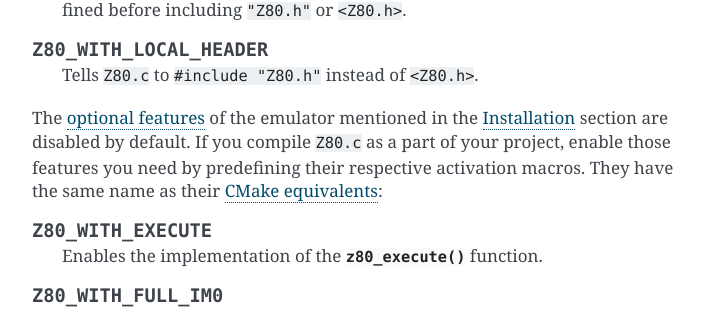
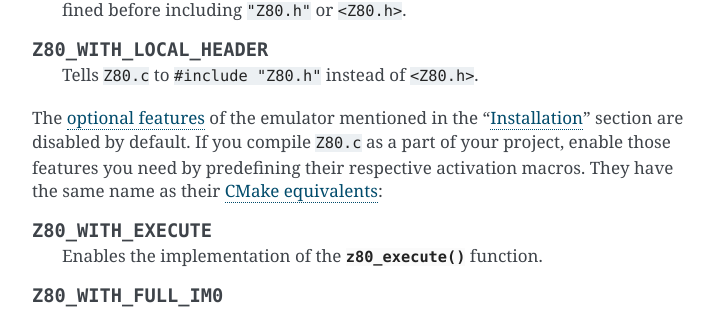
Before and after one commit to redcode/Z80, a Sphinx documentation site: the page built from documentation/Integration.rst, in a window 1280 px wide and 900 px high, scrolled down 1762 px. Shown: the part 154-463 px from the top of the window, without its empty margins (388-1108 px from the left). Built offline with Sphinx 7.4.7, drawn with Linux system fonts in a browser that asks for light colours.

```diff
--- a/documentation/Integration.rst
+++ b/documentation/Integration.rst
@@ -72,7 +72,7 @@ The source code of the emulator can be configured at compile time by predefining
 
    Tells :file:`Z80.c` to ``#include "Z80.h"`` instead of ``<Z80.h>``.
 
-The :ref:`optional features <Introduction:Optional features>` of the emulator mentioned in the :doc:`Installation` section are disabled by default. If you compile :file:`Z80.c` as a part of your project, enable those features you need by predefining their respective activation macros. They have the same name as their :ref:`CMake equivalents <cmake_source_code_options>`:
+The :ref:`optional features <Introduction:Optional features>` of the emulator mentioned in the ":doc:`Installation`" section are disabled by default. If you compile :file:`Z80.c` as a part of your project, enable those features you need by predefining their respective activation macros. They have the same name as their :ref:`CMake equivalents <cmake_source_code_options>`:
 
 .. c:macro:: Z80_WITH_EXECUTE
 
```
